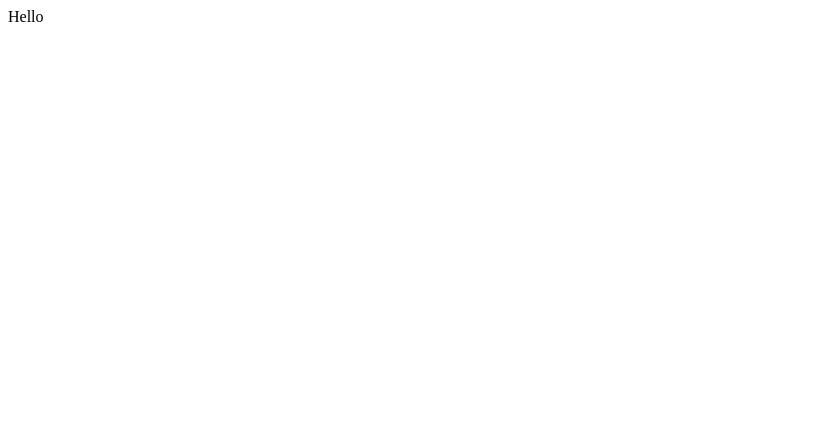
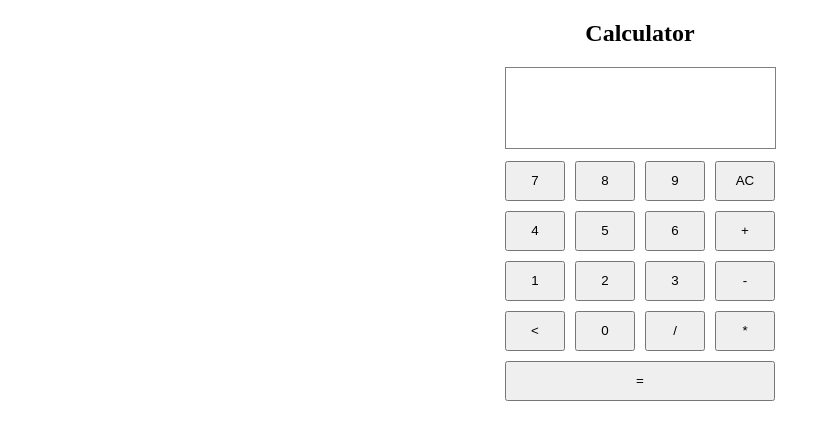
Before and after one commit to iisakjanova/js_group_10_homework_67_irina_isakzhanova, a React (Create React App) app: page / in a window 1280 px wide. Shown: the top 440 px of the page, without its empty margins (0-831 px from the left). Built offline with nearby package versions, Linux system fonts and the light colour scheme.

Commit message:
Realized calculator displaying in app

```diff
--- a/src/App.js
+++ b/src/App.js
@@ -1,6 +1,8 @@
+import Calculator from "./containers/Calculator/Calculator";
+
 const App = () => (
     <div className="App">
-      Hello
+      <Calculator />
     </div>
 );
 
--- /dev/null
+++ b/src/components/Button/Button.css
@@ -0,0 +1,8 @@
+.Button {
+    width: 60px;
+    height: 40px;
+}
+
+.BigBtn {
+    width: 270px;
+}
--- /dev/null
+++ b/src/components/Button/Button.js
@@ -0,0 +1,16 @@
+import React from 'react';
+import './Button.css';
+
+const Button = ({value, big}) => {
+    const classes = ['Button'];
+
+    if (big) {
+        classes.push('BigBtn');
+    }
+
+    return (
+        <button className={classes.join(' ')}>{value}</button>
+    );
+};
+
+export default Button;
--- /dev/null
+++ b/src/constants.js
@@ -0,0 +1 @@
+export const BUTTONS_VALUES = [7, 8, 9,'AC', 4, 5, 6, '+', 1, 2, 3, '-', '<', 0, '/', '*'];
--- /dev/null
+++ b/src/containers/Calculator/Calculator.css
@@ -0,0 +1,24 @@
+.Title {
+    text-align: center;
+}
+
+.Calculator {
+    width: 285px;
+    margin: 20px auto;
+}
+
+.Display {
+    margin: 7px;
+    height: 80px;
+    border: 1px solid grey;
+}
+
+.Buttons {
+    display: flex;
+    flex-wrap: wrap;
+    justify-content: center;
+}
+
+.Button {
+    margin: 5px;
+}
--- /dev/null
+++ b/src/containers/Calculator/Calculator.js
@@ -0,0 +1,30 @@
+import React from 'react';
+import {BUTTONS_VALUES} from "../../constants";
+import Button from "../../components/Button/Button";
+
+import './Calculator.css';
+
+const Calculator = () => {
+    return (
+        <>
+            <h2 className="Title">Calculator</h2>
+            <div className="Calculator">
+                <div className="Display"/>
+                <div className="Buttons">
+                    {BUTTONS_VALUES.map(value => (
+                        <Button
+                            key={value}
+                            value={value}
+                        />
+                    ))}
+                    <Button
+                        value="="
+                        big
+                    />
+                </div>
+            </div>
+        </>
+    );
+};
+
+export default Calculator;
```
